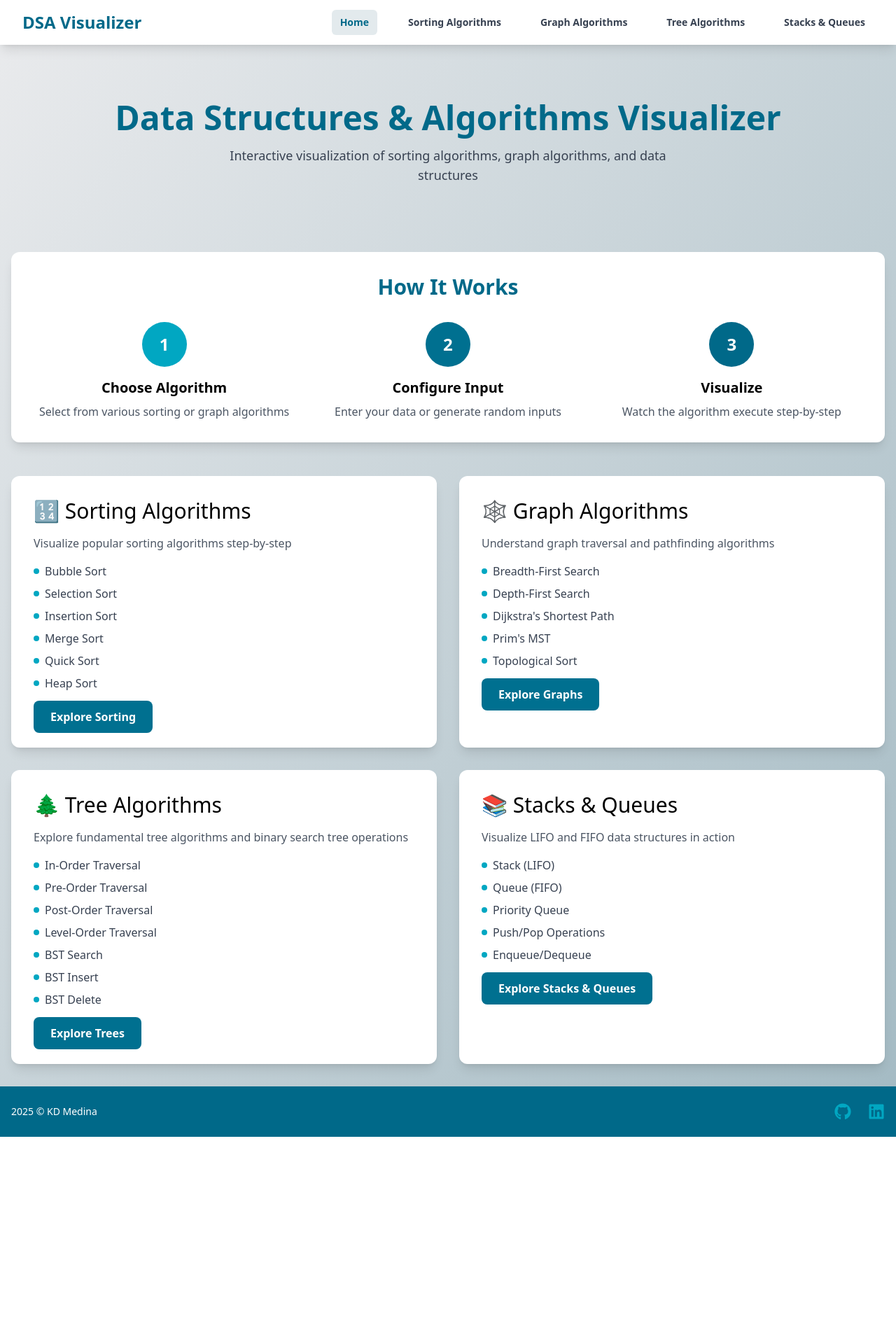
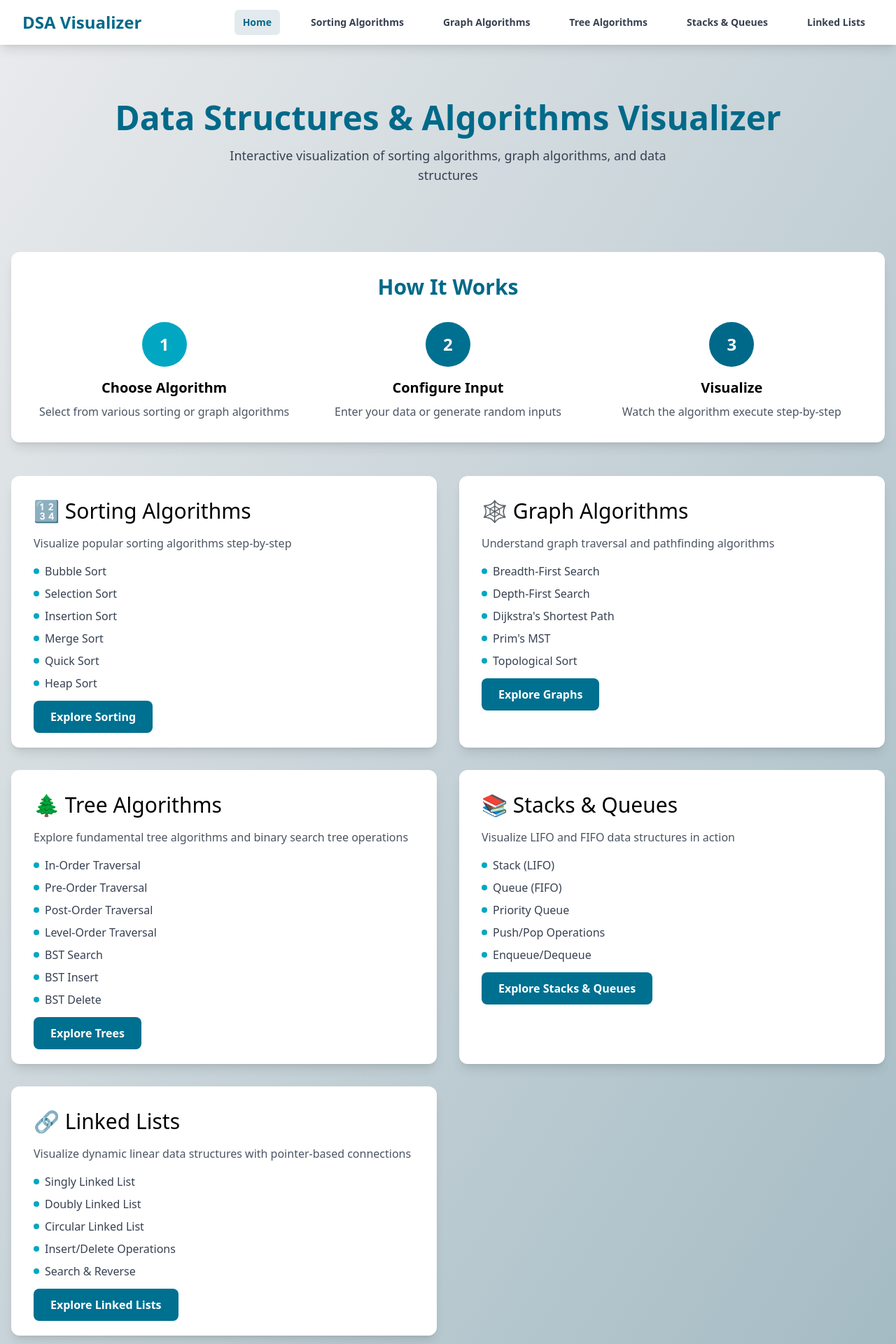
Before and after one commit to KDTMedina/dsa-visualizer-c-, a React (Create React App) app in the folder DSAVisualizer/client-app/: page / in a window 1280 px wide. Shown: the top 1920 px of the page at 70% size. Before the commit the page ends 1624 px from the top, so only its background shows below. Built offline with nearby package versions, Linux system fonts and the light colour scheme.

Commit message:
adding routes and option for the linkedlst menu

```diff
--- a/DSAVisualizer/client-app/src/App.jsx
+++ b/DSAVisualizer/client-app/src/App.jsx
@@ -1,12 +1,13 @@
 import React, { useState } from 'react';
 import { Menu, X } from 'lucide-react';
 import { FaGithub, FaLinkedin } from 'react-icons/fa';
-import { BrowserRouter as Router, Route, Routes, Link, NavLink  } from 'react-router-dom';
+import { BrowserRouter as Router, Route, Routes, Link, NavLink } from 'react-router-dom';
 import SortingVisualizer from './components/SortingVisualizer';
 import GraphVisualizer from './components/GraphVisualizer';
 import Home from './components/Home';
 import TreeVisualizer from './components/TreeVisualizer';
 import StackQueueVisualizer from './components/StackQueueVisualizer';
+import LinkedListVisualizer from './components/LinkedListVisualizer';
 
 function App() {
   const [mobileMenuOpen, setMobileMenuOpen] = useState(false);
@@ -74,6 +75,16 @@ function App() {
                 >
                   Stacks & Queues
                 </NavLink>
+                <NavLink
+                  to="/linked-lists"
+                  end
+                  className={({ isActive }) =>
+                    `px-3 py-2 rounded-md text-sm font-semibold transition ${isActive ? 'text-[#006989] bg-[#A3BAC3]/30' : 'text-gray-700 hover:text-[#006989]'
+                    }`
+                  }
+                >
+                  Linked Lists
+                </NavLink>
               </div>
 
               {/* Mobile Menu Button */}
@@ -125,6 +136,13 @@ function App() {
                 >
                   Stacks & Queues
                 </Link>
+                <Link
+                  to="/linked-lists"
+                  onClick={() => setMobileMenuOpen(false)}
+                  className="block w-full text-left px-3 py-2 rounded-md text-base font-medium text-gray-700 hover:bg-gray-100"
+                >
+                  Linked Lists
+                </Link>
               </div>
             </div>
           )}
@@ -138,6 +156,7 @@ function App() {
             <Route path="/graphs" element={<GraphVisualizer />} />
             <Route path="/trees" element={<TreeVisualizer />} />
             <Route path="/stacks-queues" element={<StackQueueVisualizer />} />
+            <Route path="/linked-lists" element={<LinkedListVisualizer />} />
           </Routes>
         </main>
 
--- a/DSAVisualizer/client-app/src/components/Home.jsx
+++ b/DSAVisualizer/client-app/src/components/Home.jsx
@@ -187,6 +187,39 @@ function Home() {
             Explore Stacks & Queues
           </Link>
         </div>
+
+        <div className="bg-white rounded-xl shadow-lg p-8 hover:shadow-xl transition">
+          <h2 className="text-3xl mb-4">🔗 Linked Lists</h2>
+          <p className="text-gray-600 mb-4">Visualize dynamic linear data structures with pointer-based connections</p>
+          <ul className="space-y-2 mb-6 text-gray-700">
+            <li className="flex items-center gap-2">
+              <span className="w-2 h-2 bg-[#01A7C2] rounded-full"></span>
+              Singly Linked List
+            </li>
+            <li className="flex items-center gap-2">
+              <span className="w-2 h-2 bg-[#01A7C2] rounded-full"></span>
+              Doubly Linked List
+            </li>
+            <li className="flex items-center gap-2">
+              <span className="w-2 h-2 bg-[#01A7C2] rounded-full"></span>
+              Circular Linked List
+            </li>
+            <li className="flex items-center gap-2">
+              <span className="w-2 h-2 bg-[#01A7C2] rounded-full"></span>
+              Insert/Delete Operations
+            </li>
+            <li className="flex items-center gap-2">
+              <span className="w-2 h-2 bg-[#01A7C2] rounded-full"></span>
+              Search & Reverse
+            </li>
+          </ul>
+          <Link
+            to="/linked-lists"
+            className="w-full bg-[#007090] hover:bg-[#006989] text-white font-semibold py-3 px-6 rounded-lg transition"
+          >
+            Explore Linked Lists
+          </Link>
+        </div>
       </div>
     </div>
   );
```
Also changed, not shown: DSAVisualizer/client-app/src/components/LinkedListVisualizer.jsx (added).
